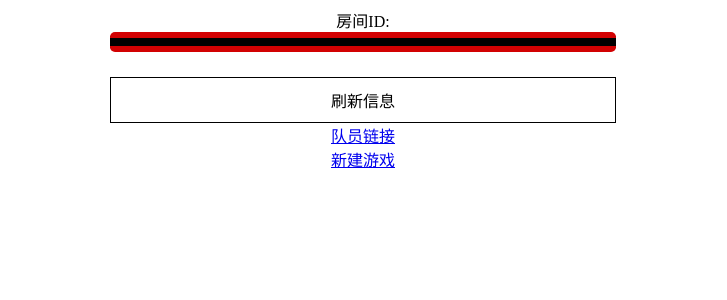
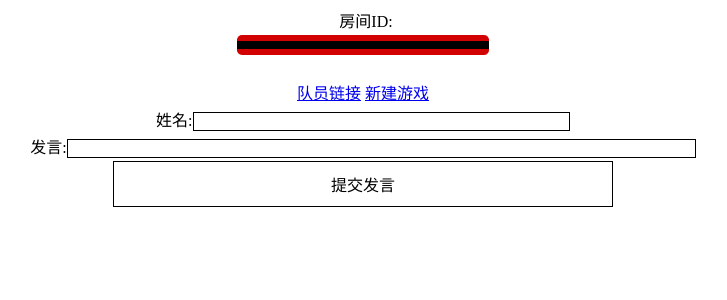
Before and after one commit to thy09/codenames, a Flask app: page /member in a window 1280 px wide. Shown: the top 300 px of the page, without its empty margins (277-1004 px from the left). Run offline with Flask 2, Linux system fonts and the light colour scheme; parts of the project's set-up code (start-up, migrations or seed data) failed here and were passed over.

Commit message:
add discussion

```diff
--- a/run.py
+++ b/run.py
@@ -34,6 +34,22 @@ def openpos():
     game["opened"][idx] = 1
     return jsonify({"status":"success"})
 
+@app.route("/submit",methods = ["POST"])
+def submit_sentence():
+    game = games.get(request.args.get("id"))
+    sentence = request.form["say"]
+    game["discussion"].append(sentence)
+    return jsonify({"status":"success"})
+
+
+@app.route("/update_info")
+def update_info():
+    game = games.get(request.args.get("id"))
+    if game == None:
+        return jsonify({"status":"INVALID_ID"})
+    res = {"opened":game["opened"],
+            "discussion":game.get("discussion",[])[-10:]}
+    return jsonify({"status":"success","game":res})
 
 @app.route("/allgame")
 def allgame():
@@ -53,6 +69,7 @@ def initial_game(start):
     game["words"] = gen_words()
     game["opened"] = [0]*25
     game["dist"] = gen_dist(game["start"])
+    game["discussion"] = []
     games[str(idx)] = game
     return idx
 
--- a/templates/codenames.html
+++ b/templates/codenames.html
@@ -4,6 +4,9 @@
 <meta name="viewport" content="width=device-width, height=device-height, initial-scale=1">
 <title>Codenames</title>
 <style>
+div{
+    margin: 3px;
+}
 .word{
     position: relative;
     float: left;
@@ -54,19 +57,19 @@
 .words{
     position: relative;
     background: white;
-    margin: 0 3%;
+    margin: 0 1%;
     padding: 0;
 }
 .btns,
 .captain{
     position: relative;
-    margin: 0% 30% 2%;
     text-align: center;
 }
 .captain{
     border-bottom: 6px solid #d20102;
     border-top: 6px solid #d20102;
     padding: 4px;
+    margin: 0% 40% 2%;
     background: black;
     border-radius: 5px;
 }
@@ -79,8 +82,21 @@
     width: 16%;
     margin: auto;
     padding-top: 16%;
-    border: 2px black solid;
+    border: 1px black solid;
     border-radius: 4px;
+}
+.links,.name,.discussion,.sentence{
+    text-align: center;
+}
+.name input,.sentence input{
+    border: 1px solid black;
+    width: 50%;
+}
+.name input{
+    width: 30%;
+}
+.btns{
+    margin: 0% 30%;
 }
 .btn{
     border: 1px solid black;
@@ -89,6 +105,10 @@
 .room{
     font-size: 30px;
 }
+.discussion p{
+    margin: 2px;
+    padding: 0px;
+}
 </style>
 </head>
 <body>
@@ -96,7 +116,11 @@
     <div style="text-align:center;width:100%">房间ID:<span class="room"></span></div>
     <div class="words"></div>
     <div class="captain"></div>
+    <div class="links"></div>
+    <div class="name">姓名:<input id="name"></input></div>
+    <div class="sentence">发言:<input id="sentence"></input></div>
     <div class="btns"></div>
+    <div class="discussion"></div>
 </body>
 <script src="./static/zepto.js"></script>
 <script>
@@ -145,16 +169,40 @@ var codenames = {
         }
     },
     update : function(){
-        $.get("/status"+location.search,"",function(res){
+        $.get("/update_info"+location.search,"",function(res){
             this.game = res.game;
             this.load_opened(this.game.opened);
+            $(".discussion").text("");
+            for (var i=0;i<this.game.discussion.length;i++){
+                $(".discussion").prepend("<p>"+this.game.discussion[i]+"</p>")
+            }
             console.log(res);
+        }.bind(this));
+    },
+    submit : function(){
+        var name = $("#name").val();
+        var sentence = $("#sentence").val();
+        if (name == ""){
+            alert("请输入姓名");
+            return;
+        }
+        if (sentence == ""){
+            alert("请输入发言");
+            return;
+        }
+        $.post("/submit"+location.search,{"say":name+": "+sentence},function(res){
+            if (res.status == "success"){
+                $("#sentence").val("");
+            }else{
+                alert("Fail!");
+            }
         }.bind(this));
     }
 }
 $(document).ready(function(){
     $.get("/status"+location.search,"",function(res){
         codenames.load_game(res.game);
+        setInterval(codenames.update.bind(codenames),1200);
         $(".room").text(location.search.substring(location.search.indexOf("=")+1));
         if (location.href.indexOf("captain")==-1){
             return;
@@ -170,9 +218,9 @@ $(document).ready(function(){
         })
     });
     var url = "/member"+location.search;
-    $(".btns").append($("<div class='btn' onclick='codenames.update()'>刷新信息</div>"));
-    $(".btns").append($("<div><a href="+ url + ">队员链接</a></div>"));
-    $(".btns").append($("<div><a id = 'new_game' href='/captain'>新建游戏</a></div>"));
+    $(".btns").append($("<div class='btn' onclick='codenames.submit()'>提交发言</div>"));
+    $(".links").append($("<a href="+ url + ">队员链接</a><span>    </span>"));
+    $(".links").append($("<a id = 'new_game' href='/captain'>新建游戏</a>"));
 });
 </script>
 </html>
```
